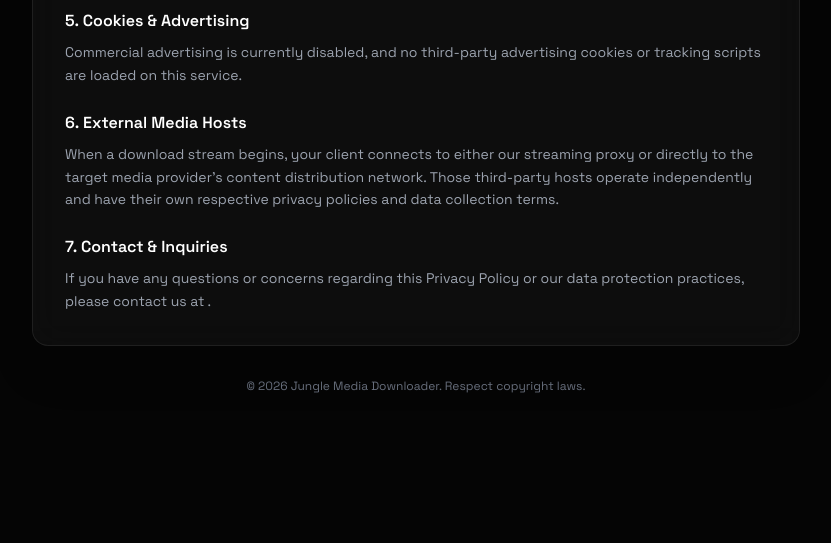
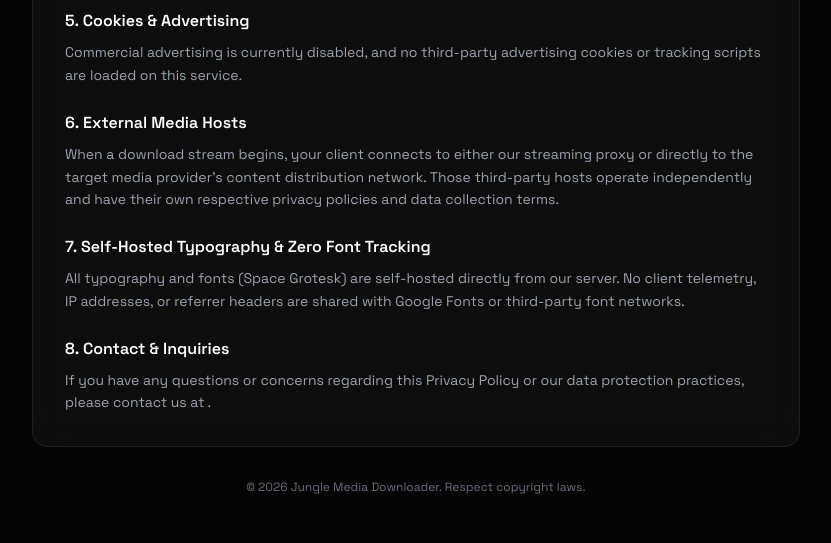
Before and after one commit to selva-1201/jungle_downloader, a Python web app: template templates/privacy.html in a window 1280 px wide. Shown: the part 725-1268 px from the top of the page, without its empty margins (224-1055 px from the left). Before the commit the page ends 1118 px from the top, so only its background shows below. Run offline with Jinja, Linux system fonts and the light colour scheme; the template is opened without the code that fills it, so the values that code supplies are empty.

Commit message:
fix(R12): conditional open-source copy, self-hosted font, prod placeholder guard, labels [N15,N18]
Assumptions:
- 'Open source' mentions in templates are gated on PUBLIC_REPO_URL
- Space Grotesk font is self-hosted locally without third-party requests and disclosed in privacy.html
- Production environment refuses to start with placeholder .local emails or localhost SITE_URL
- #videoUrl input includes aria-label and label element
- Login, private, and age-gated errors map to friendly 400 responses instead of 429 blocking us

```diff
--- a/delivery.py
+++ b/delivery.py
@@ -9,7 +9,7 @@ from config import config
 logger = logging.getLogger(__name__)
 
 BOT_PATTERN = re.compile(
-    r"\b(bot|captcha|429)\b|not a bot|sign in to confirm|too many requests|blocking us|automated queries",
+    r"\b(bot|captcha|429)\b|not a bot|sign in to confirm you['’]?re not a bot|too many requests|blocking us|automated queries",
     re.IGNORECASE,
 )
 
--- /dev/null
+++ b/static/css/fonts.css
@@ -0,0 +1,8 @@
+@font-face {
+  font-family: 'Space Grotesk';
+  font-style: normal;
+  font-weight: 400 700;
+  font-display: swap;
+  src: url('/static/fonts/space-grotesk.woff2') format('woff2');
+  unicode-range: U+0000-00FF, U+0131, U+0152-0153, U+02BB-02BC, U+02C6, U+02DA, U+02DC, U+0304, U+0308, U+0329, U+2000-206F, U+20AC, U+2122, U+2191, U+2193, U+2212, U+2215, U+FEFF, U+FFFD;
+}
--- a/templates/404.html
+++ b/templates/404.html
@@ -8,9 +8,8 @@
   <link rel="icon" type="image/png" sizes="32x32" href="{{ url_for('static', filename='favicon-32x32.png') }}">
   <link rel="manifest" href="{{ url_for('static', filename='site.webmanifest') }}">
   <link rel="stylesheet" href="{{ url_for('static', filename='css/app.css') }}">
-  <link rel="preconnect" href="https://fonts.googleapis.com">
-  <link rel="preconnect" href="https://fonts.gstatic.com" crossorigin>
-  <link href="https://fonts.googleapis.com/css2?family=Space+Grotesk:wght@400;500;600;700&display=swap" rel="stylesheet">
+  <link rel="preload" href="{{ url_for('static', filename='fonts/space-grotesk.woff2') }}" as="font" type="font/woff2" crossorigin>
+  <link rel="stylesheet" href="{{ url_for('static', filename='css/fonts.css') }}">
   <style>
     body { background-color: #050505; color: #ffffff; font-family: 'Space Grotesk', sans-serif; }
     .glass-panel { background: rgba(25, 25, 25, 0.4); backdrop-filter: blur(16px); border: 1px solid rgba(255, 255, 255, 0.08); }
--- a/templates/500.html
+++ b/templates/500.html
@@ -8,9 +8,8 @@
   <link rel="icon" type="image/png" sizes="32x32" href="{{ url_for('static', filename='favicon-32x32.png') }}">
   <link rel="manifest" href="{{ url_for('static', filename='site.webmanifest') }}">
   <link rel="stylesheet" href="{{ url_for('static', filename='css/app.css') }}">
-  <link rel="preconnect" href="https://fonts.googleapis.com">
-  <link rel="preconnect" href="https://fonts.gstatic.com" crossorigin>
-  <link href="https://fonts.googleapis.com/css2?family=Space+Grotesk:wght@400;500;600;700&display=swap" rel="stylesheet">
+  <link rel="preload" href="{{ url_for('static', filename='fonts/space-grotesk.woff2') }}" as="font" type="font/woff2" crossorigin>
+  <link rel="stylesheet" href="{{ url_for('static', filename='css/fonts.css') }}">
   <style>
     body { background-color: #050505; color: #ffffff; font-family: 'Space Grotesk', sans-serif; }
     .glass-panel { background: rgba(25, 25, 25, 0.4); backdrop-filter: blur(16px); border: 1px solid rgba(255, 255, 255, 0.08); }
--- a/templates/privacy.html
+++ b/templates/privacy.html
@@ -14,10 +14,8 @@
   <meta name="robots" content="index, follow">
   <link rel="canonical" href="{{ site_url }}/privacy">
   <link rel="stylesheet" href="{{ url_for('static', filename='css/app.css') }}">
-  <link rel="preconnect" href="https://fonts.googleapis.com">
-  <link rel="preconnect" href="https://fonts.gstatic.com" crossorigin>
-  <link href="https://fonts.googleapis.com/css2?family=Space+Grotesk:wght@400;500;600;700&display=swap"
-    rel="stylesheet">
+  <link rel="preload" href="{{ url_for('static', filename='fonts/space-grotesk.woff2') }}" as="font" type="font/woff2" crossorigin>
+  <link rel="stylesheet" href="{{ url_for('static', filename='css/fonts.css') }}">
   <style>
     body {
       background-color: #050505;
@@ -89,7 +87,12 @@
     </section>
 
     <section>
-      <h2 class="text-base font-semibold text-white mb-2">7. Contact & Inquiries</h2>
+      <h2 class="text-base font-semibold text-white mb-2">7. Self-Hosted Typography & Zero Font Tracking</h2>
+      <p>All typography and fonts (Space Grotesk) are self-hosted directly from our server. No client telemetry, IP addresses, or referrer headers are shared with Google Fonts or third-party font networks.</p>
+    </section>
+
+    <section>
+      <h2 class="text-base font-semibold text-white mb-2">8. Contact & Inquiries</h2>
       <p>If you have any questions or concerns regarding this Privacy Policy or our data protection practices, please contact us at <a href="mailto:{{ contact_email }}" class="text-white underline">{{ contact_email }}</a>.</p>
     </section>
 
--- a/templates/supported_sites.html
+++ b/templates/supported_sites.html
@@ -14,9 +14,8 @@
   <link rel="manifest" href="{{ url_for('static', filename='site.webmanifest') }}">
   <meta name="robots" content="index, follow">
   <link rel="stylesheet" href="{{ url_for('static', filename='css/app.css') }}">
-  <link rel="preconnect" href="https://fonts.googleapis.com">
-  <link rel="preconnect" href="https://fonts.gstatic.com" crossorigin>
-  <link href="https://fonts.googleapis.com/css2?family=Space+Grotesk:wght@400;500;600;700&display=swap" rel="stylesheet">
+  <link rel="preload" href="{{ url_for('static', filename='fonts/space-grotesk.woff2') }}" as="font" type="font/woff2" crossorigin>
+  <link rel="stylesheet" href="{{ url_for('static', filename='css/fonts.css') }}">
   <style>
     body {
       background-color: #050505;
--- a/templates/terms.html
+++ b/templates/terms.html
@@ -14,10 +14,8 @@
   <meta name="robots" content="index, follow">
   <link rel="canonical" href="{{ site_url }}/terms">
   <link rel="stylesheet" href="{{ url_for('static', filename='css/app.css') }}">
-  <link rel="preconnect" href="https://fonts.googleapis.com">
-  <link rel="preconnect" href="https://fonts.gstatic.com" crossorigin>
-  <link href="https://fonts.googleapis.com/css2?family=Space+Grotesk:wght@400;500;600;700&display=swap"
-    rel="stylesheet">
+  <link rel="preload" href="{{ url_for('static', filename='fonts/space-grotesk.woff2') }}" as="font" type="font/woff2" crossorigin>
+  <link rel="stylesheet" href="{{ url_for('static', filename='css/fonts.css') }}">
   <style>
     body {
       background-color: #050505;
```
Also changed, not shown: config.py (+16 -0 lines), hardening.py (+15 -2 lines), templates/index.html (+8 -9 lines), tests/test_r12_residual_copy_and_prod_guards.py (added, +110 -0 lines), static/fonts/space-grotesk.woff2 (added), 1 other file.
